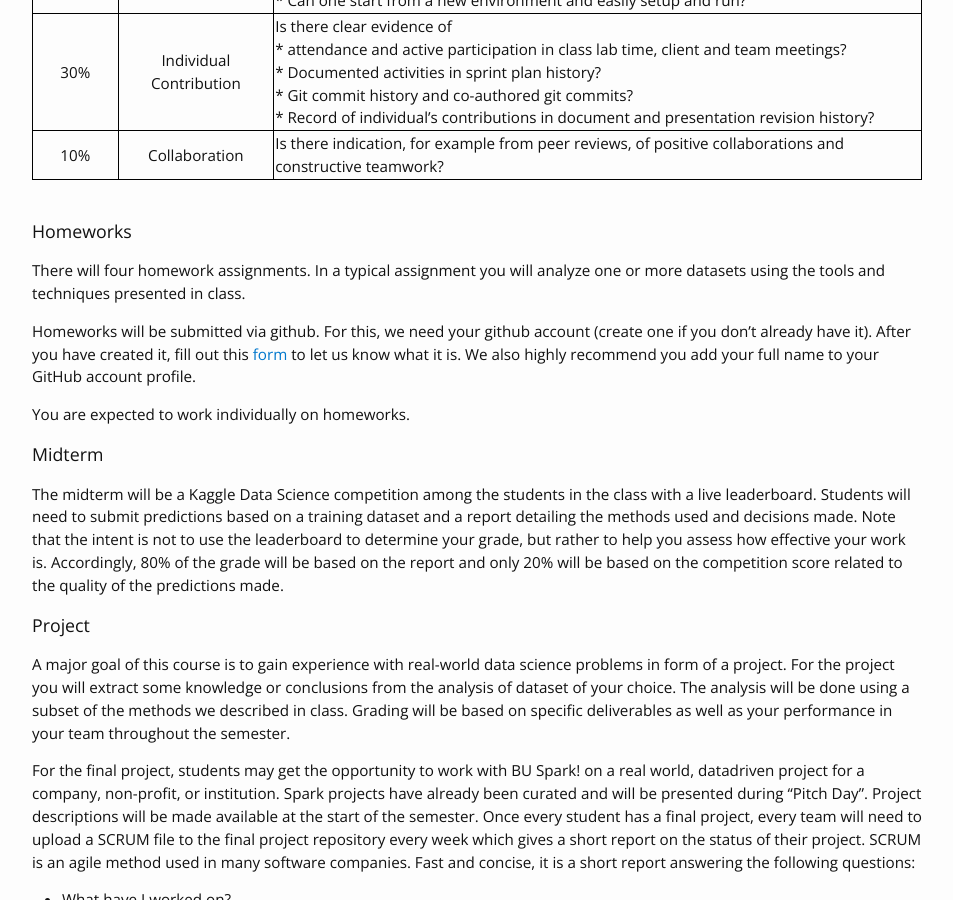
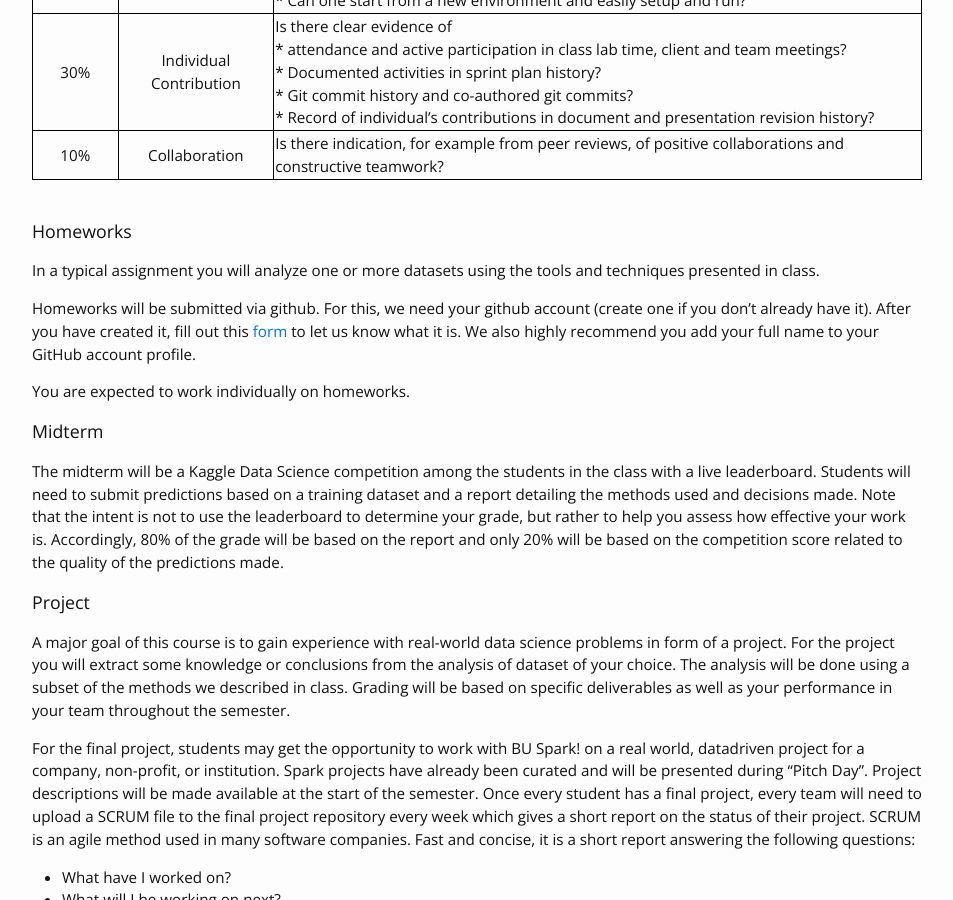
Before and after one commit to tools4ds/fa2024, a Jekyll site: the page built from index.md, in a window 1280 px wide and 900 px high, scrolled down 4058 px. Shown: the whole window, without its empty margins (163-1116 px from the left). Built offline with Jekyll 4.4.1, drawn with Linux system fonts in a browser that asks for light colours; nearby versions of some CDN libraries.

Commit message:
Remove statement about 4 hmwks

```diff
--- a/index.md
+++ b/index.md
@@ -235,8 +235,7 @@ Of the 40% of the project course grade, it is further weighted as the following
 
 ### Homeworks
 
-There will four homework assignments. In a typical assignment you will analyze one or more datasets using
-the tools and techniques presented in class.
+In a typical assignment you will analyze one or more datasets using the tools and techniques presented in class.
 
 Homeworks will be submitted via github. For this, we need your github account (create one if
 you don’t already have it). After you have created it, fill out this
```
